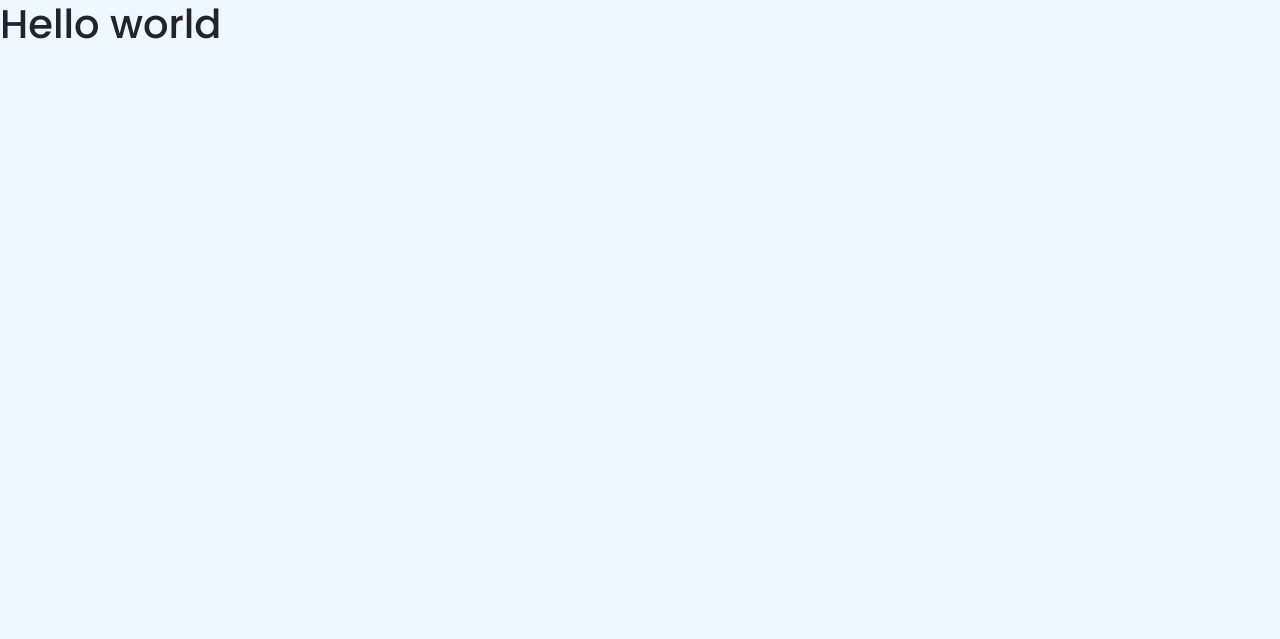
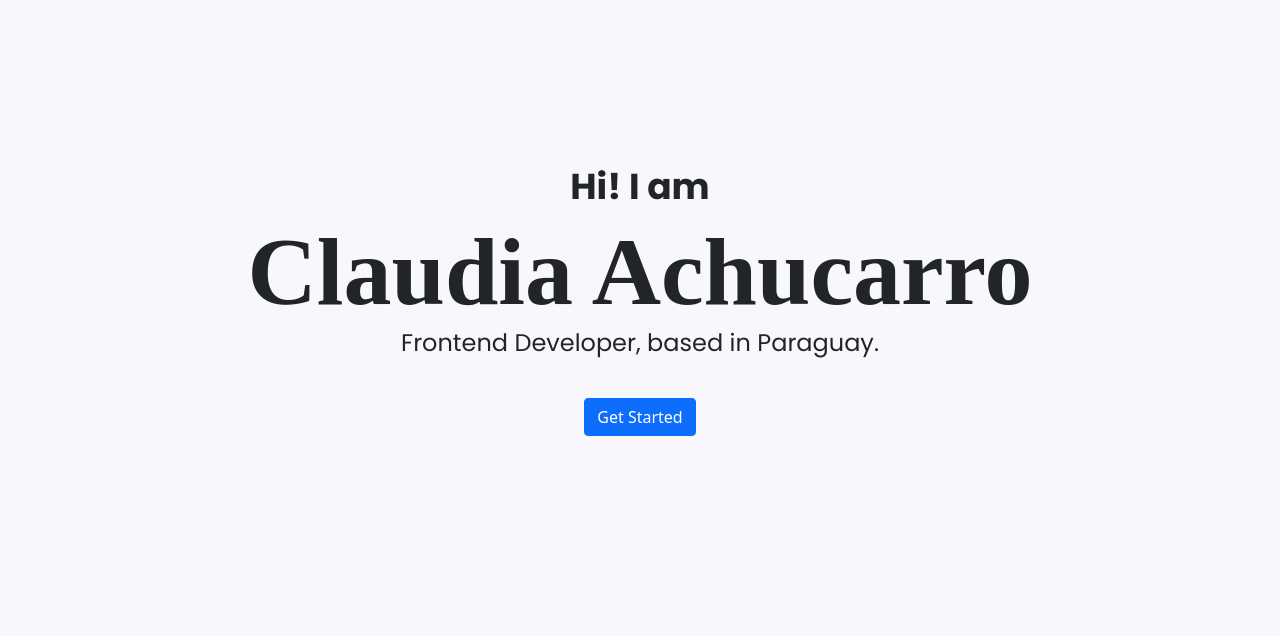
Before and after one commit to achucarrob/shecodes-portfolio-finalproject, a plain HTML site: page index.html in a window 1280 px wide. Drawn offline with nearby package versions, Linux system fonts and the light colour scheme; a web font is replaced by a local one.

Commit message:
Added html and styles

```diff
--- a/index.html
+++ b/index.html
@@ -1,19 +1,26 @@
 <!DOCTYPE html>
 <html lang="en">
 <head>
+    <meta charset="UTF-8">
+    <meta name="viewport" content="width=device-width, initial-scale=1.0">
+    <title>Document</title>
+    <!-- style sheet css  -->
+    <link rel="stylesheet" href="styles.css">
     <!-- bootstrap -->
     <link href="https://cdn.jsdelivr.net/npm/bootstrap@5.0.2/dist/css/bootstrap.min.css" rel="stylesheet" integrity="sha384-EVSTQN3/azprG1Anm3QDgpJLIm9Nao0Yz1ztcQTwFspd3yD65VohhpuuCOmLASjC" crossorigin="anonymous">
     <!-- google fonts -->
     <link rel="preconnect" href="https://fonts.googleapis.com">
     <link rel="preconnect" href="https://fonts.gstatic.com" crossorigin>
     <link href="https://fonts.googleapis.com/css2?family=Playfair:ital,opsz,wght@0,5..1200,300..900;1,5..1200,300..900&family=Poppins:ital,wght@0,100;0,200;0,300;0,400;0,500;0,600;0,700;0,800;0,900;1,100;1,200;1,300;1,400;1,500;1,600;1,700;1,800;1,900&display=swap" rel="stylesheet">
-    <!-- style sheet css  -->
-    <link rel="stylesheet" href="styles.css">
-    <meta charset="UTF-8">
-    <meta name="viewport" content="width=device-width, initial-scale=1.0">
-    <title>Document</title>
+    <!-- fontawesome -->
+    <script src="https://kit.fontawesome.com/f004d25924.js" crossorigin="anonymous"></script>
 </head>
 <body>
-    <h1 class="poppins-medium">Hello world</h1>
+    <div class="hero">
+        <p>Hi! I am</p>
+        <h1>Claudia Achucarro</h1>
+        <h2>Frontend Developer, based in Paraguay.</h2>
+        <a href="#" class="btn btn-primary" >Get Started</a>
+    </div>
 </body>
 </html>
--- a/styles.css
+++ b/styles.css
@@ -4,18 +4,52 @@
 /* .playfair-<uniquifier> {
   font-family: "Playfair", serif;
   font-optical-sizing: auto;
-  font-weight: <weight>;
+  font-weight: 700;
   font-style: normal;
   font-variation-settings:
     "wdth" 100;
 } */
 
-.poppins-medium {
+/* .poppins-medium {
     font-family: "Poppins", sans-serif;
     font-weight: 500;
     font-style: normal;
-  }
+  } */
 
-body {
-    background-color: aliceblue;
+:root {
+    --titulos-font: "Playfair", serif;
+    --default-font: "Poppins", sans-serif;
+    --primary-color: #F9F7FE;
 }
+
+.hero{
+    background-color: var(--primary-color);
+    text-align: center;
+    padding: 160px 0;
+}
+
+.hero p {
+    font-family: var(--default-font);
+    font-size: 36px;
+    font-weight: 700;
+    margin: 0;
+}
+
+.hero h1{
+    font-family: var(--titulos-font);
+    font-size: 96px;
+    font-weight: 700;
+    margin: 0;
+}
+
+.hero h2 {
+    font-family: var(--default-font);
+    font-size: 24px;
+    font-weight: 400;
+    margin: 0;
+}
+
+.hero a {
+    text-decoration: none;
+    margin: 40px;
+}
```
